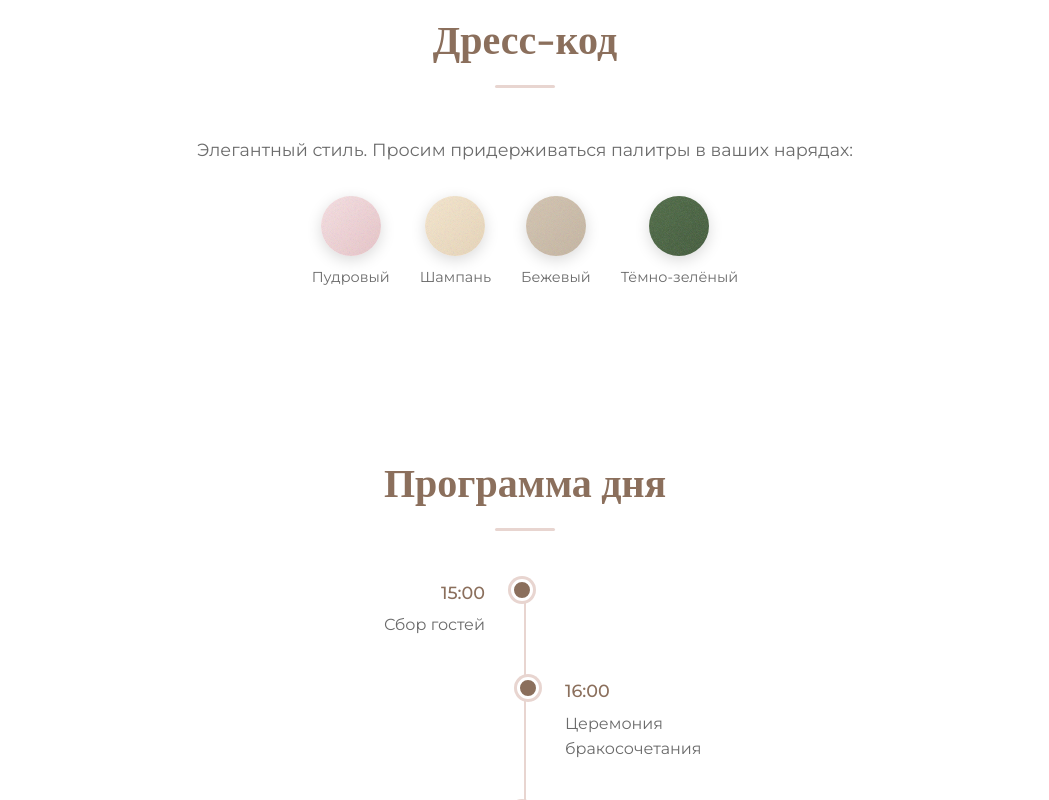
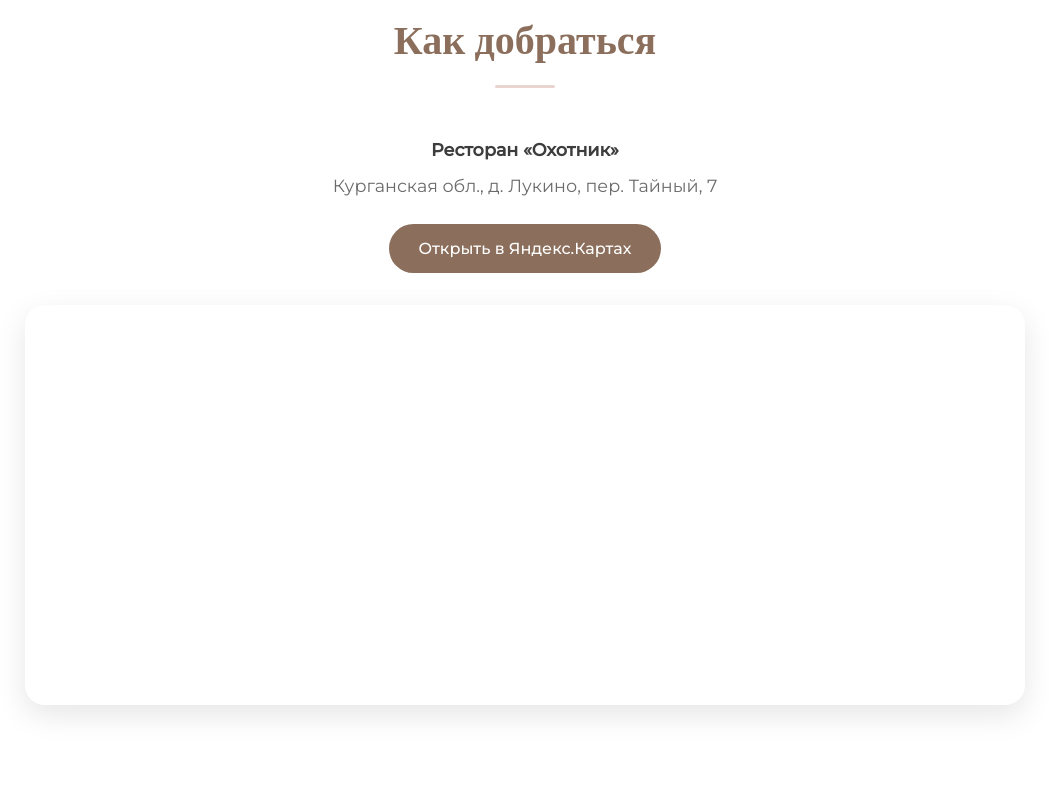
Before and after one commit to 5h4r3r/invitation, a Vue app: page / in a window 1280 px wide. Shown: the part 1840-2640 px from the top of the page, without its empty margins (115-1164 px from the left). Built offline with nearby package versions, Linux system fonts and the light colour scheme; a web font is replaced by a local one.

Commit message:
add Map and FAQ sections

```diff
--- a/src/App.vue
+++ b/src/App.vue
@@ -2,9 +2,11 @@
   <HeroSection :guestName="guestName" />
   <LoveStory />
   <DatePlace />
+  <MapSection />
   <DressCode />
   <TimelineSection />
   <TimerSection />
+  <FaqSection />
   <RsvpForm :guestName="guestName" />
   <SiteFooter />
 </template>
@@ -15,9 +17,11 @@ import { useGuest } from './composables/useGuest'
 import HeroSection from './components/HeroSection.vue'
 import LoveStory from './components/LoveStory.vue'
 import DatePlace from './components/DatePlace.vue'
+import MapSection from './components/MapSection.vue'
 import DressCode from './components/DressCode.vue'
 import TimelineSection from './components/TimelineSection.vue'
 import TimerSection from './components/TimerSection.vue'
+import FaqSection from './components/FaqSection.vue'
 import RsvpForm from './components/RsvpForm.vue'
 import SiteFooter from './components/SiteFooter.vue'
 
--- /dev/null
+++ b/src/components/FaqSection.vue
@@ -0,0 +1,102 @@
+<template>
+  <section class="faq" id="faq">
+    <div class="container">
+      <h2 class="section-title fade-in">Частые вопросы</h2>
+
+      <div class="faq-list">
+        <div
+          v-for="(item, index) in items"
+          :key="index"
+          class="faq-item fade-in"
+          :class="{ open: openIndex === index }"
+        >
+          <button class="faq-question" @click="toggle(index)">
+            <span>{{ item.q }}</span>
+            <span class="faq-arrow">
+              <svg width="14" height="14" viewBox="0 0 24 24" fill="none" stroke="currentColor" stroke-width="2.5" stroke-linecap="round"><polyline points="6 9 12 15 18 9"/></svg>
+            </span>
+          </button>
+          <div class="faq-answer" v-show="openIndex === index">
+            <p>{{ item.a }}</p>
+          </div>
+        </div>
+      </div>
+    </div>
+  </section>
+</template>
+
+<script setup>
+import { ref } from 'vue'
+
+const openIndex = ref(null)
+
+function toggle(index) {
+  openIndex.value = openIndex.value === index ? null : index
+}
+
+const items = [
+  { q: 'Будет ли трансфер?', a: 'Да, мы организуем трансфер для гостей. Подробности сообщим ближе к дате.' },
+  { q: 'Есть ли парковка?', a: 'Да, рядом с рестораном есть бесплатная парковка.' },
+  { q: 'Что дарить?', a: 'Самым лучшим подарком для нас будет ваше присутствие. Если хотите поздравить нас материально — мы будем рады денежному подарку.' },
+  { q: 'Можно ли с детьми?', a: 'К сожалению, мы не сможем принять детей. Пожалуйста, воспользуйтесь услугами няни заранее.' },
+  { q: 'Будет ли фотограф?', a: 'Да, у нас будет профессиональный фотограф. Все фото вы сможете получить после свадьбы.' },
+]
+</script>
+
+<style scoped>
+.faq {
+  background: linear-gradient(135deg, var(--pink) 0%, var(--champagne) 100%);
+}
+
+.faq-list {
+  max-width: 700px;
+  margin: 0 auto;
+}
+
+.faq-item {
+  background: var(--white);
+  border-radius: 16px;
+  margin-bottom: 12px;
+  box-shadow: 0 4px 15px rgba(0,0,0,0.06);
+  overflow: hidden;
+}
+
+.faq-question {
+  width: 100%;
+  display: flex;
+  justify-content: space-between;
+  align-items: center;
+  padding: 18px 24px;
+  background: none;
+  border: none;
+  cursor: pointer;
+  font-family: 'Montserrat', sans-serif;
+  font-size: 1.05rem;
+  font-weight: 500;
+  color: var(--text-dark);
+  text-align: left;
+  transition: background 0.2s;
+}
+
+.faq-question:hover {
+  background: rgba(139, 111, 92, 0.04);
+}
+
+.faq-arrow {
+  flex-shrink: 0;
+  margin-left: 16px;
+  color: var(--accent);
+  transition: transform 0.3s ease;
+}
+
+.faq-item.open .faq-arrow {
+  transform: rotate(180deg);
+}
+
+.faq-answer {
+  padding: 0 24px 18px;
+  font-size: 0.95rem;
+  color: var(--text-light);
+  line-height: 1.7;
+}
+</style>
--- /dev/null
+++ b/src/components/MapSection.vue
@@ -0,0 +1,80 @@
+<template>
+  <section class="map-section" id="map">
+    <div class="container">
+      <h2 class="section-title fade-in">Как добраться</h2>
+
+      <div class="map-info fade-in">
+        <p><strong>Ресторан «Охотник»</strong></p>
+        <p>Курганская обл., д. Лукино, пер. Тайный, 7</p>
+        <a
+          class="map-button"
+          href="https://yandex.ru/maps/?ll=65.417798%2C55.357972&pt=65.417798%2C55.357972&z=16"
+          target="_blank"
+          rel="noopener"
+        >
+          Открыть в Яндекс.Картах
+        </a>
+      </div>
+
+      <div class="map-wrapper fade-in">
+        <iframe
+          src="https://yandex.ru/maps/?ll=65.417798%2C55.357972&pt=65.417798%2C55.357972&z=16&output=embed"
+          width="100%"
+          height="400"
+          style="border:0"
+          allowfullscreen
+          loading="lazy"
+          referrerpolicy="no-referrer-when-downgrade"
+        ></iframe>
+      </div>
+    </div>
+  </section>
+</template>
+
+<style scoped>
+.map-section {
+  background: var(--white);
+}
+
+.map-info {
+  text-align: center;
+  margin-bottom: 2rem;
+}
+
+.map-info p {
+  color: var(--text-light);
+  font-size: 1.1rem;
+  margin-bottom: 0.5rem;
+}
+
+.map-info strong {
+  color: var(--text-dark);
+}
+
+.map-button {
+  display: inline-block;
+  margin-top: 1rem;
+  padding: 12px 30px;
+  background: var(--accent);
+  color: var(--white);
+  text-decoration: none;
+  border-radius: 50px;
+  font-weight: 500;
+  transition: all 0.3s ease;
+}
+
+.map-button:hover {
+  background: #6d5548;
+  transform: translateY(-2px);
+}
+
+.map-wrapper {
+  border-radius: 20px;
+  overflow: hidden;
+  box-shadow: 0 10px 30px rgba(0,0,0,0.1);
+}
+
+.map-wrapper iframe {
+  display: block;
+}
+</style>
```
